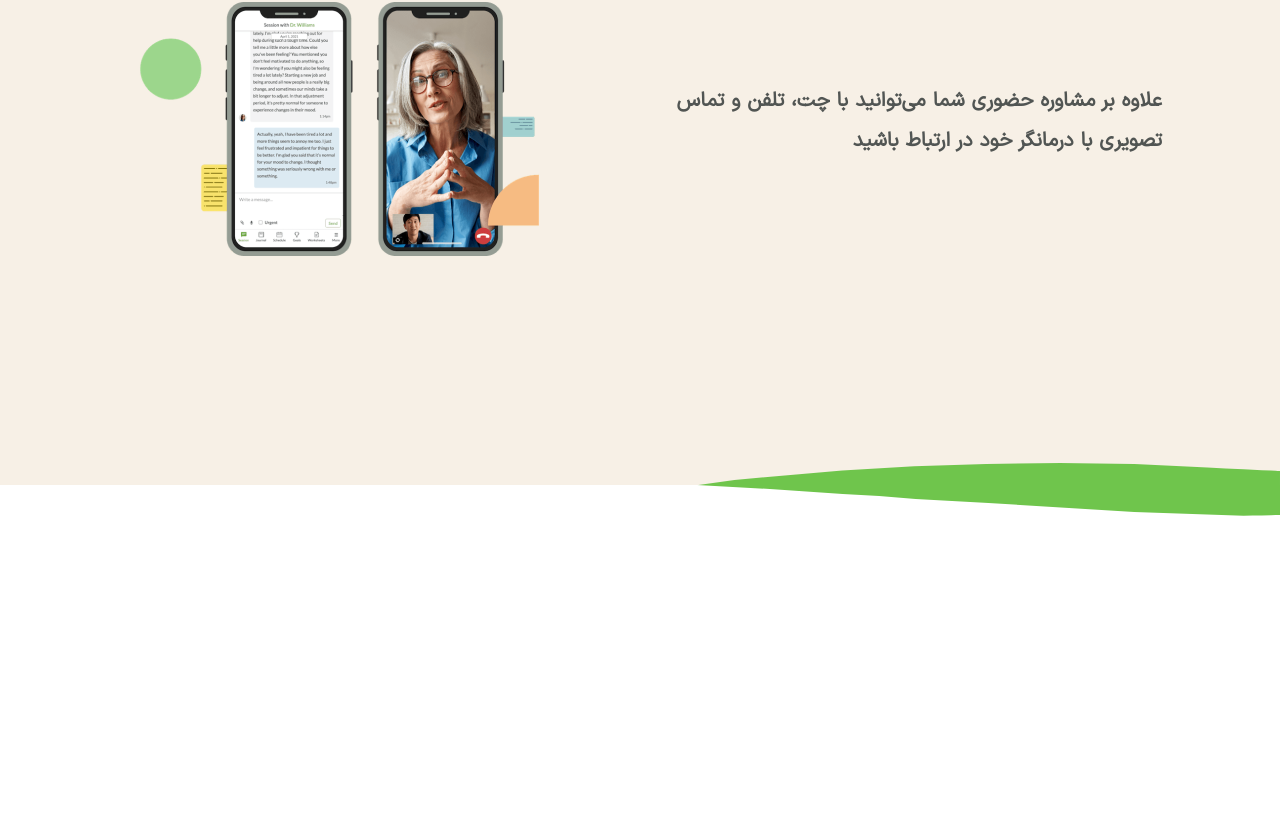
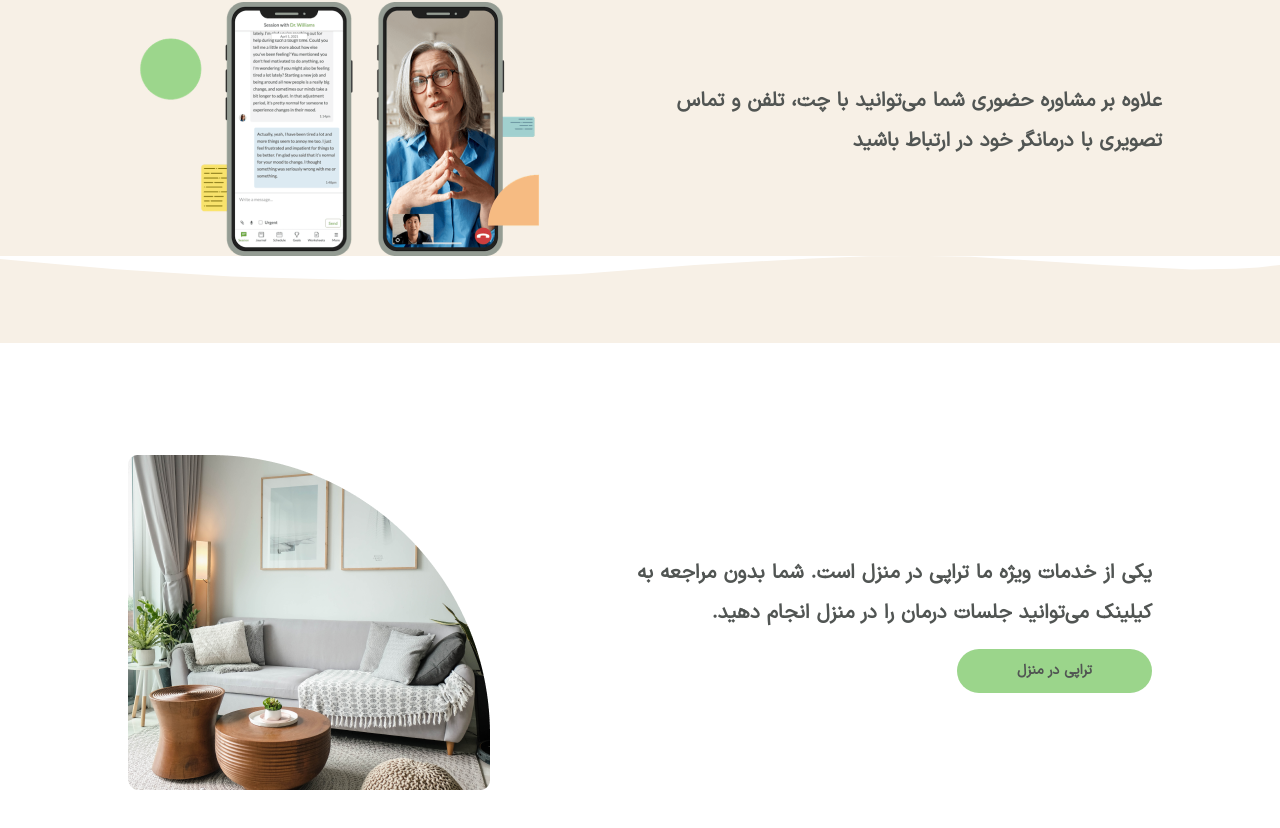
Before and after one commit to danifash/soha-landing-page, a Nuxt app: page / in a window 1280 px wide. Shown: the part 2190-3018 px from the top of the page. Before the commit the page ends 2706 px from the top, so only its background shows below. Built offline with nearby package versions, Linux system fonts and the light colour scheme.

Commit message:
feat: add home trapi details section

```diff
--- a/components/Index/AboutSection.vue
+++ b/components/Index/AboutSection.vue
@@ -36,7 +36,7 @@
           </div>
         </div>
         <img src="@/assets/images/arrow_forward.svg" alt="" class="mx-auto" />
-        <!------ second details ------>
+        <!------ third details ------>
         <div class="flex items-center justify-center pt-28">
           <div>
             <h3 class="text-xl font-semibold max-w-[550px] mb-4 leading-loose">
@@ -49,5 +49,20 @@
       </div>
     </div>
     <img src="@/assets/images/rec3.svg" alt="" class="w-full" />
+    <!------- forth details ------->
+    <div class="flex items-center justify-center gap-28 py-28">
+      <div>
+        <h3 class="text-xl font-semibold max-w-[550px] mb-4 leading-loose">
+          یکی از خدمات ویژه ما تراپی در منزل است. شما بدون مراجعه به کیلینک
+          می‌توانید جلسات درمان را در منزل انجام دهید.
+        </h3>
+        <button
+          class="px-[60px] py-3 bg-button rounded-full font-semibold text-sm"
+        >
+          تراپی در منزل
+        </button>
+      </div>
+      <img src="@/assets/images/home-trapi.png" alt="" />
+    </div>
   </div>
 </template>
```
Also changed, not shown: assets/images/rec3.svg.
